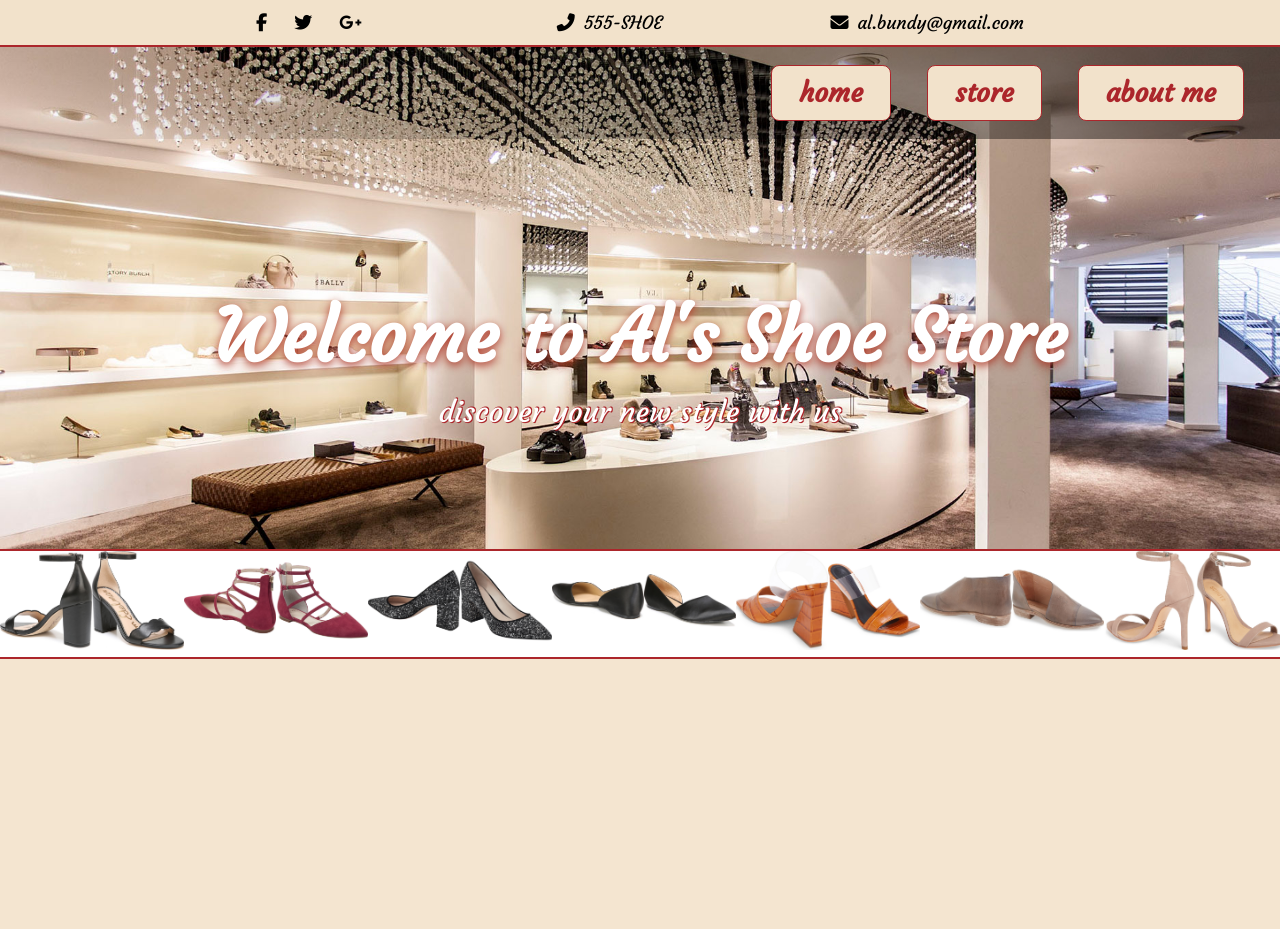
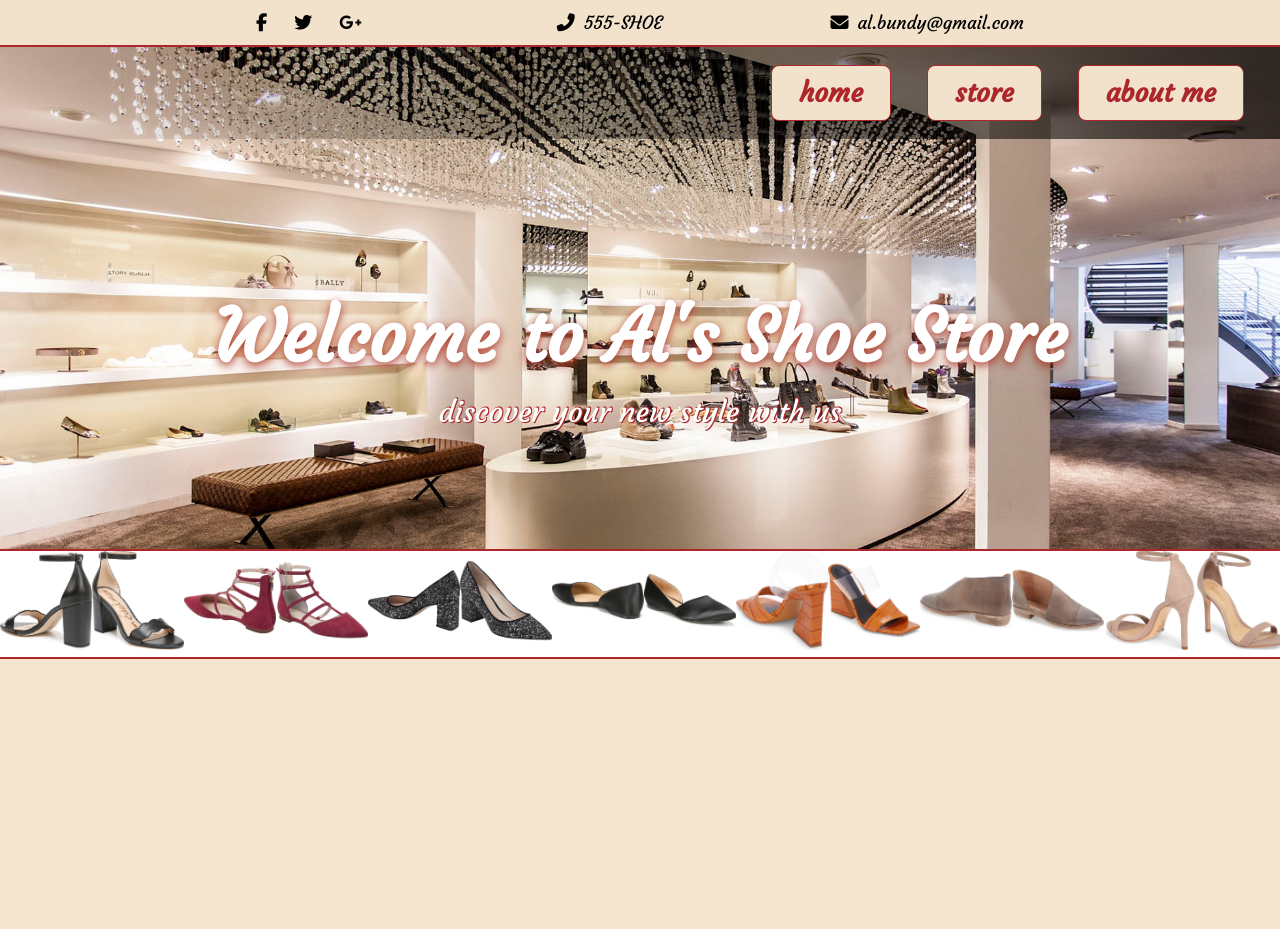
Before and after one commit to NikolaKasabov/softuni-css-advanced-project, a Jekyll site: the page built from index.html, in a window 1280 px wide. Built offline with Jekyll 4.4.1, drawn with Linux system fonts in a browser that asks for light colours; nearby versions of some CDN libraries.

Commit message:
style change

```diff
--- a/css/media-queries.css
+++ b/css/media-queries.css
@@ -25,7 +25,7 @@
 
   header .bottom .nav-wrapper {
     align-items: flex-end;
-    background: linear-gradient(to right, rgba(0, 0, 0, 0), rgba(0, 0, 0, 0.5));
+    background: linear-gradient(to right, rgba(0, 0, 0, 0), rgba(0, 0, 0, 0.7));
   }
 
   header .bottom label {
```
